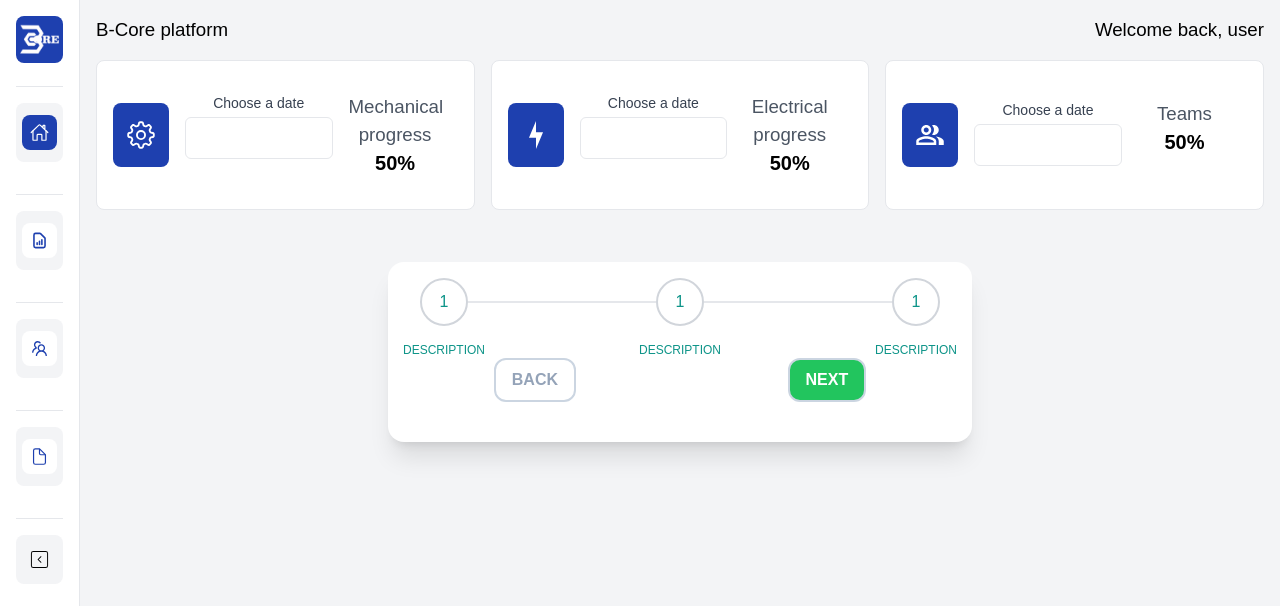
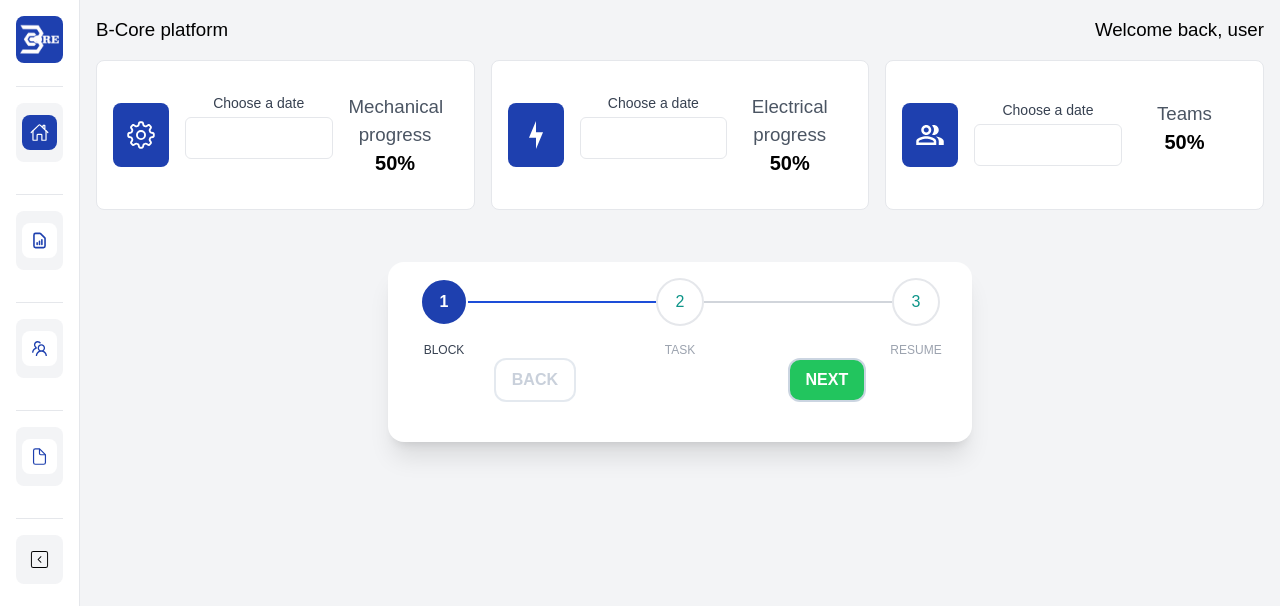
Before and after one commit to LMartin1998/BCorePlatform-Deploy, a Next.js app: page /reports in a window 1280 px wide. Shown: the top 606 px of the page. Built offline with nearby package versions, Linux system fonts and the light colour scheme.

Commit message:
Back and next steps

```diff
--- a/src/app/(singlegrid)/reports/page.jsx
+++ b/src/app/(singlegrid)/reports/page.jsx
@@ -28,6 +28,13 @@ export default function Reports() {
         }
     }
 
+    const handleClick = (direction) => {
+        let newStep = currentStep;
+
+        direction === "next" ? newStep++ : newStep--;
+        newStep > 0 && newStep <= steps.length && setCurrentStep(newStep);
+    }
+
     return (
         <main className="bg-gray-100 min-h-screen">
             <Header></Header>
@@ -40,7 +47,11 @@ export default function Reports() {
                             currentStep = {currentStep}
                         ></Stepper>
                     </div>
-                    <StepperControl></StepperControl>
+                    <StepperControl
+                        handleClick={handleClick}
+                        steps = {steps}
+                        currentStep = {currentStep}
+                    ></StepperControl>
                 </div>
             </div>
         </main>
--- a/src/app/Components/Stepper.jsx
+++ b/src/app/Components/Stepper.jsx
@@ -8,40 +8,40 @@ const Stepper = ({ steps, currentStep }) => {
     const newSteps = [...steps];
     let count = 0;
 
-        while (count < newSteps.length){
+    while (count < newSteps.length) {
       //Current step
-            if(count === stepNumber){
+      if (count === stepNumber) {
         newSteps[count] = {
           ...newSteps[count],
           highlighted: true,
           selected: true,
           completed: true,
-                }
-                count ++;
+        };
+        count++;
       }
       //Step completed
-            else if(count < stepNumber){
+      else if (count < stepNumber) {
         newSteps[count] = {
           ...newSteps[count],
           highlighted: false,
           selected: true,
           completed: true,
-                }
-                count ++;
+        };
+        count++;
       }
       //Step pending
-            else{
+      else {
         newSteps[count] = {
           ...newSteps[count],
           highlighted: false,
           selected: false,
           completed: false,
-                }
-                count ++;
+        };
+        count++;
       }
     }
     return newSteps;
-  }
+  };
 
   useEffect(() => {
     const stepState = steps.map((step, index) =>
@@ -61,18 +61,31 @@ const Stepper = ({ steps, currentStep }) => {
     setNewStep(current);
   }, [steps, currentStep]);
 
-  const displaySteps = newStep.map((step, index) =>{
+  const displaySteps = newStep.map((step, index) => {
     return (
-        <div key={index} className={ index != newStep.length -1 ? "w-full flex items-center" : "flex items-center" }>
+      <div
+        key={index}
+        className={
+          index != newStep.length - 1
+            ? "w-full flex items-center"
+            : "flex items-center"
+        }
+      >
         <div className="relative flex flex-col items-center text-teal-600">
-            <div className="rounded-full transition duration-500 ease-in-out border-2 border-gray-300 h-12 w-12 flex items-center justify-center py-3">
-              {/* {Display number} */} 1
+          <div
+            className={`rounded-full transition duration-500 ease-in-out border-2  h-12 w-12 flex items-center justify-center py-3 ${step.selected ? " bg-blue-800 text-white font-bold border border-white" : ""}`}
+          >
+            {/* {Display number} */}
+            {
+                step.completed ? (index + 1) : (index + 1)
+            }
           </div>
-            <div className="absolute top-0 text-center mt-16 w-32 text-xs font-medium uppercase">
-              {/* {Display description} */} Description
+          <div className={`absolute top-0 text-center mt-16 w-32 text-xs font-medium uppercase ${step.highlighted ? "text-gray-700" : " text-gray-400"}`}>
+            {/* {Display description} */}
+            {step.description}
           </div>
         </div>
-          <div className="flex-auto border-t-2 transition duration-500 ease-in-out">
+        <div className={`flex-auto border-t-2 transition duration-500 ease-in-out ${step.completed ? "border-blue-700" : "border-gray-300"}`}>
           {/* {Display line} */}
         </div>
       </div>
--- a/src/app/Components/StepperControl.jsx
+++ b/src/app/Components/StepperControl.jsx
@@ -1,15 +1,20 @@
 import React from "react";
 
-const StepperControl = () => {
+const StepperControl = ({handleClick, currentStep, steps}) => {
     return (
         <div className="container flex justify-around mt-4 mb-8">
             {/* {back button} */}
-            <button className="bg-white text-slate-400 uppercase py-2 px-4 rounded-xl font-semibold cursor-pointer border-2 border-slate-300 hover:bg-slate-700 hover:text-white transition duration-200 ease-in-out">
+            <button
+                onClick={() => handleClick()}
+                className={`bg-white text-slate-400 uppercase py-2 px-4 rounded-xl font-semibold cursor-pointer border-2 border-slate-300 hover:bg-slate-700 hover:text-white transition duration-200 ease-in-out ${currentStep === 1 ? "opacity-50 cursor-not-allowed" : ""}`}>
                 Back
             </button>
             {/* {next button} */}
-            <button className="bg-green-500 text-white uppercase py-2 px-4 rounded-xl font-semibold cursor-pointer border-2 border-slate-300 hover:bg-slate-700 hover:text-white transition duration-200 ease-in-out">
-                Next
+            <button
+                onClick={() => handleClick("next")}
+                className="bg-green-500 text-white uppercase py-2 px-4 rounded-xl font-semibold cursor-pointer border-2 border-slate-300 hover:bg-slate-700 hover:text-white transition duration-200 ease-in-out">
+                {/* Next */}
+                {currentStep === steps.length -1 ? "Confirm" : "Next"}
             </button>
         </div>
     );
```
Lines whose indentation alone changed are shown as unchanged.
